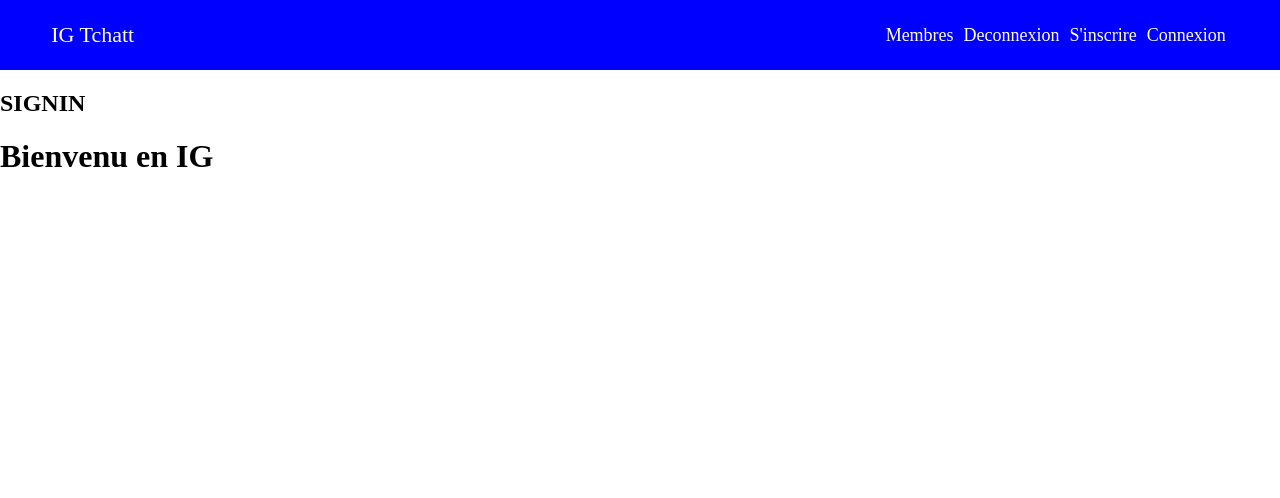
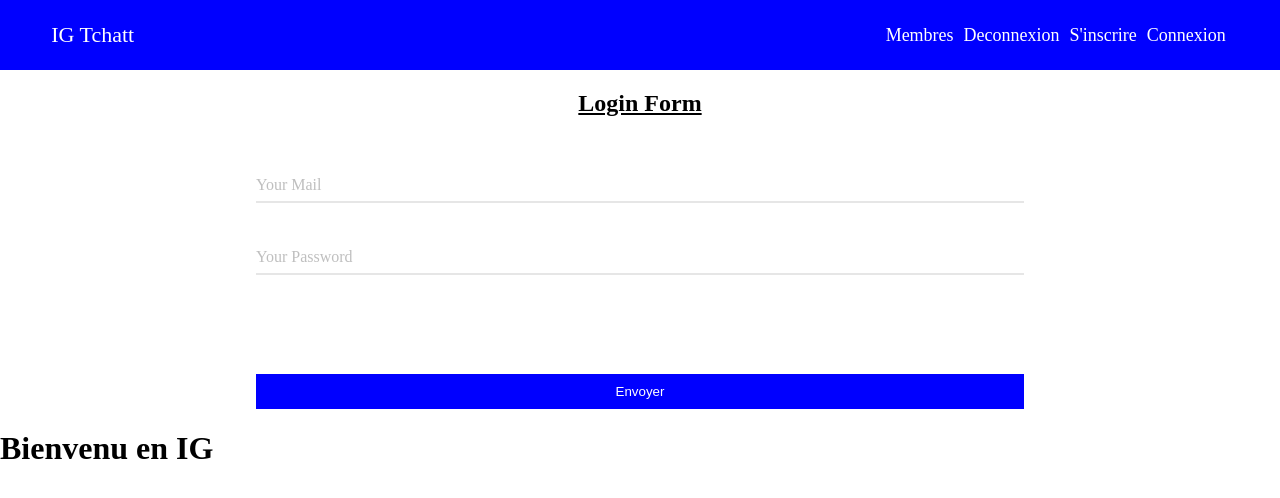
Before and after one commit to Bibou007/IG-Tchat, a PHP site: page /index.php?page=signin in a window 1280 px wide. Shown: the top 498 px of the page. Run offline with PHP 8.4, Linux system fonts and the light colour scheme.

Commit message:
Réalisation de la fonctionnalité de connexion, Vérifier à l'aide d'une fonction user_verify si l'email et le password existe dans la BD

```diff
--- a/css/style.css
+++ /dev/null
@@ -1,148 +0,0 @@
-* {
-  box-sizing: border-box;
-}
-
-body {
-  margin: 0;
-  padding: 0;
-}
-
-.topbar {
-  display: flex;
-  justify-content: space-between;
-  align-items: center;
-  /* text-align: center;
-    line-height: 40px; */
-  padding: 0 4%;
-  height: 70px;
-  background-color: blue;
-  color: white;
-}
-
-.appname {
-  color: inherit;
-  font-size: 22px;
-  font-weight: 500;
-  text-decoration: none;
-}
-
-.menu a {
-  color: inherit;
-  text-decoration: none;
-  font-size: 18px;
-  padding: 10px 3px;
-}
-
-.menu a:hover {
-  background-color: rgb(5, 5, 165);
-}
-
-/* CUSTOM CSS PROVIDE FROM GRAFIKART */
-
-.regForm{
-/* text-align: center; */
-margin:1% 20%;
-}
-
-.regForm h2{
-    text-align: center;
-    text-decoration: underline;
-}
-#regForm{
-    border: 1px solid black;
-    padding: 10% 10%;
-}
-
-
-.field {
-  position: relative;
-  height: 72px;
-  padding: 16px 0 8px 0;
-}
-.field-label {
-  position: relative;
-  margin: 0;
-  display: block;
-
-  color: #bfbfbf;
-  line-height: 16px;
-  font-size: 16px;
-  font-weight: 400;
-
-  transform: translateY(24px);
-  transition: transform 0.3s, color 0.3s;
-  transform-origin: 0 50%;
-}
-.field-input {
-  position: relative;
-  display: block;
-  width: 100%;
-  height: 32px;
-  padding: 8px 0;
-
-  line-height: 16px;
-  font-family: Roboto;
-  font-size: 16px;
-
-  background: transparent;
-  border: none;
-  -webkit-appearance: none;
-  outline: none;
-}
-.field::after,
-.field::before {
-  content: "";
-  height: 2px;
-  width: 100%;
-  position: absolute;
-  bottom: 6px;
-  left: 0;
-
-  background-color: #e6e6e6;
-}
-
-.field::after {
-  background-color: blue;
-  transform: scaleX(0);
-  transition: transform 0.3s;
-}
-
-.has-label .field-label {
-  transform: translateY(0) scale(0.75);
-}
-
-.is-focused .field-label {
-  color:blue;
-}
-.field.is-focused::after {
-  transform: scaleX(1);
-}
-
-.field.error::after{
-    background-color: red;
-}
-.field.error .field-label{
-    color: red;
-}
-
-#regForm button{
-    margin: 10% 0 0 0;
-    width: 100%;
-    height: 35px;
-    background-color: blue;
-    border: blue;
-    color: white;
-
-
-}
-#regForm button:hover{
-    background-color: rgb(255, 255, 255);
-    border:1px solid blue;
-    color: blue;
-}
-
-
-p.error{
-
-  color: red;
-}
--- /dev/null
+++ b/css/style1.css
@@ -0,0 +1,158 @@
+* {
+    box-sizing: border-box;
+  }
+
+  body {
+    margin: 0;
+    padding: 0;
+  }
+
+  .topbar {
+    display: flex;
+    justify-content: space-between;
+    align-items: center;
+    /* text-align: center;
+      line-height: 40px; */
+    padding: 0 4%;
+    height: 70px;
+    background-color: blue;
+    color: white;
+  }
+
+  .appname {
+    color: inherit;
+    font-size: 22px;
+    font-weight: 500;
+    text-decoration: none;
+  }
+
+  .menu a {
+    color: inherit;
+    text-decoration: none;
+    font-size: 18px;
+    padding: 10px 3px;
+  }
+
+  .menu a:hover {
+    background-color: rgb(5, 5, 165);
+  }
+
+  /* CUSTOM CSS PROVIDE FROM GRAFIKART */
+
+  .regForm{
+  /* text-align: center; */
+  margin:1% 20%;
+  }
+
+  .regForm h2{
+      text-align: center;
+      text-decoration: underline;
+  }
+  #regForm{
+      border: 1px solid black;
+      padding: 10% 10%;
+  }
+
+
+  .field {
+    position: relative;
+    height: 72px;
+    padding: 16px 0 8px 0;
+  }
+  .field-label {
+    position: relative;
+    margin: 0;
+    display: block;
+
+    color: #bfbfbf;
+    line-height: 16px;
+    font-size: 16px;
+    font-weight: 400;
+
+    transform: translateY(24px);
+    transition: transform 0.3s, color 0.3s;
+    transform-origin: 0 50%;
+  }
+  .field-input {
+    position: relative;
+    display: block;
+    width: 100%;
+    height: 32px;
+    padding: 8px 0;
+
+    line-height: 16px;
+    font-family: Roboto;
+    font-size: 16px;
+
+    background: transparent;
+    border: none;
+    -webkit-appearance: none;
+    outline: none;
+  }
+  .field::after,
+  .field::before {
+    content: "";
+    height: 2px;
+    width: 100%;
+    position: absolute;
+    bottom: 6px;
+    left: 0;
+
+    background-color: #e6e6e6;
+  }
+
+  .field::after {
+    background-color: blue;
+    transform: scaleX(0);
+    transition: transform 0.3s;
+  }
+
+  .has-label .field-label {
+    transform: translateY(0) scale(0.75);
+  }
+
+  .is-focused .field-label {
+    color:blue;
+  }
+  .field.is-focused::after {
+    transform: scaleX(1);
+  }
+
+  .field.error::after{
+      background-color: red;
+  }
+  .field.error .field-label{
+      color: red;
+  }
+
+  #regForm button{
+      margin: 10% 0 0 0;
+      width: 100%;
+      height: 35px;
+      background-color: blue;
+      border: blue;
+      color: white;
+
+
+  }
+  #logForm button{
+      margin: 10% 0 0 0;
+      width: 100%;
+      height: 35px;
+      background-color: blue;
+      border: blue;
+      color: white;
+
+
+  }
+  #regForm button:hover{
+      background-color: rgb(255, 255, 255);
+      border:1px solid blue;
+      color: blue;
+  }
+
+
+  p.error{
+
+    color: red;
+  }
--- a/functions/signin.func.php
+++ b/functions/signin.func.php
@@ -1 +1,23 @@
 <?php
+
+
+
+function user_verify($email, $password)
+{
+
+    global $db;
+
+    $u = array(
+        'email' => $email,
+        'password' => $password,
+    );
+    $sql = "SELECT * FROM users WHERE email=:email AND password=:password";
+
+
+    $req=$db->prepare($sql);
+    $req->execute($u);
+
+    $exist=$req->rowCount();
+    return $exist;
+
+}
--- a/index.php
+++ b/index.php
@@ -38,7 +38,8 @@ if (in_array($_GET['page'] . '.func.php', $pages_function)) {
     <meta charset="UTF-8">
     <meta http-equiv="X-UA-Compatible" content="IE=edge">
     <meta name="viewport" content="width=device-width, initial-scale=1.0">
-    <link rel="stylesheet" href="css/style.css">
+    <!-- <link rel="stylesheet" href="css/style.css"> -->
+    <link rel="stylesheet" href="css/style1.css">
     <title>IG Tchatt</title>
 </head>
 
--- /dev/null
+++ b/js/signin.func.js
@@ -0,0 +1,55 @@
+$(document).ready(function () {
+  //  Au focus
+  $(".field-input").focus(function () {
+    $(this).parent().addClass("is-focused has-label");
+  });
+
+  // à la perte du focus
+  $(".field-input").blur(function () {
+    $parent = $(this).parent();
+    if ($(this).val() == "") {
+      $parent.removeClass("has-label");
+    }
+    $parent.removeClass("is-focused");
+  });
+
+  // si un champs est rempli on rajoute directement la class has-label
+  $(".field-input").each(function () {
+    if ($(this).val() != "") {
+      $(this).parent().addClass("has-label");
+    }
+  });
+
+  $("#logForm").submit(function () {
+    var email = $("#email").val();
+    var password = $("#password").val();
+    var result = true;
+
+    if (email == "") {
+      $("#email").parent().addClass("is-focused error");
+
+      result = false;
+    }
+    if (password == "") {
+      $("#password").parent().addClass("is-focused error");
+      result = false;
+    }
+
+    return result;
+  });
+
+  $("#email").keyup(function () {
+    if ($("#email").val() == "") {
+      $("#email").parent().addClass("is-focused error");
+    } else {
+      $("#email").parent().removeClass("is-focused error");
+    }
+  });
+  $("#password").keyup(function(){
+    if($('#password').val() == ""){
+        $("#password").parent().addClass("is-focused error");
+    }else{
+        $("#password").parent().removeClass("is-focused error");
+    }
+  })
+});
--- a/pages/signin.php
+++ b/pages/signin.php
@@ -1 +1,37 @@
-<h2>SIGNIN</h2>
+<?php
+
+if (isset($_POST['submit'])) {
+
+    $email = htmlspecialchars(trim($_POST['email']));
+    $password = sha1(htmlspecialchars(trim($_POST['password'])));
+
+    if (user_verify($email, $password) == 1) {
+        $_SESSION['tchat'] = $email;
+        header('Location:index.php?page=members');
+    } else {
+        $error_user_not_found = "L'email ou le mot de passe est incorrecte";
+    }
+}
+
+?>
+
+
+
+
+<div class="regForm">
+    <h2>Login Form</h2>
+    <form method="post" id="logForm">
+        <div class="field">
+            <label for="email" class="field-label">Your Mail</label>
+            <input type="email" name="email" id="email" class="field-input">
+        </div>
+        <div class="field">
+            <label for="password" class="field-label">Your Password </label>
+            <input type="password" name="password" id="password" class="field-input">
+        </div>
+        <p class="error"><?= (isset($error_email)) ? $error_email : '' ?></p>
+        <button type="submit" name="submit">Envoyer</button>
+
+        <p class="error"><?php echo (isset($error_user_not_found)) ? $error_user_not_found : '' ?></p>
+    </form>
+</div>
```
